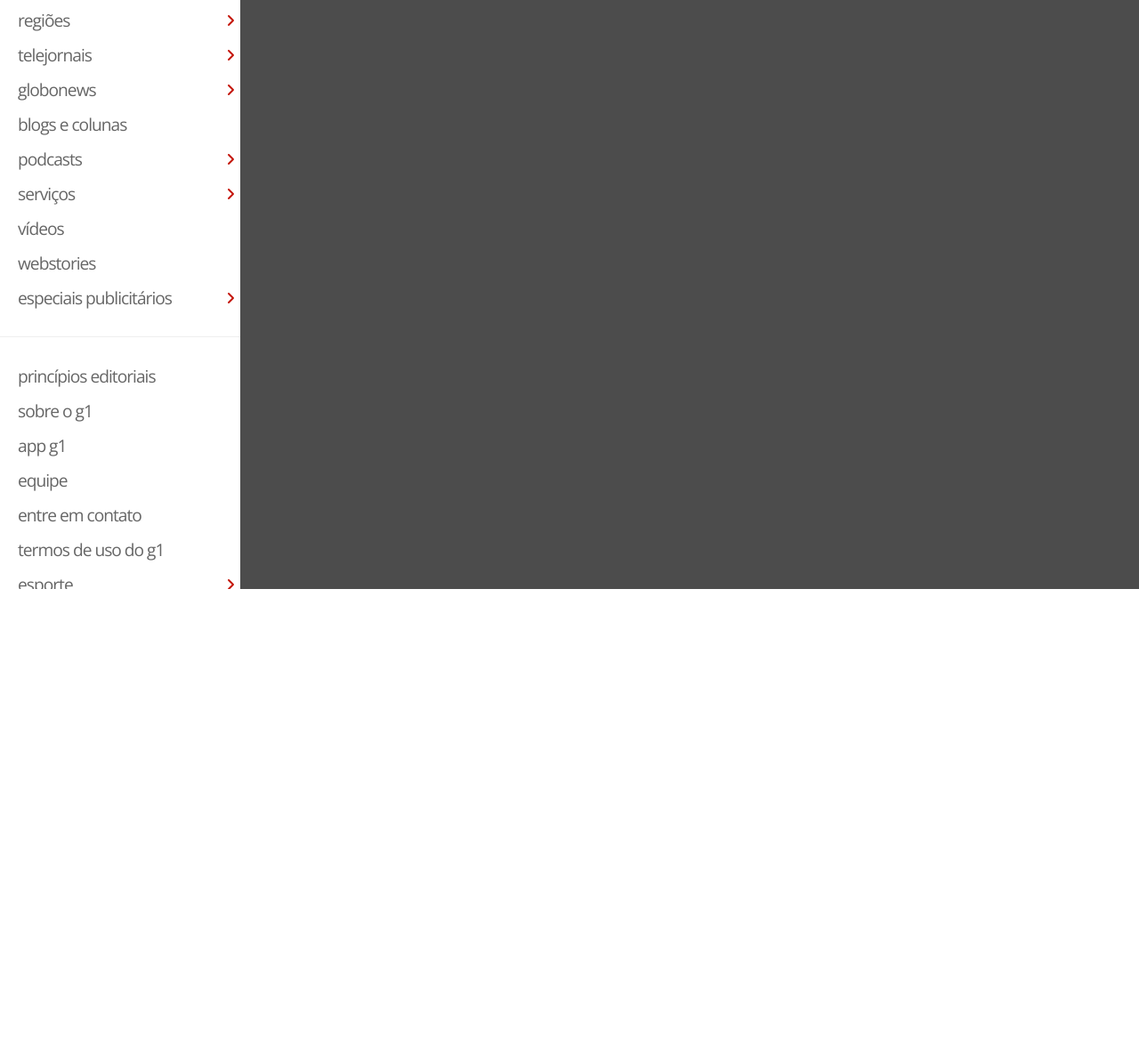
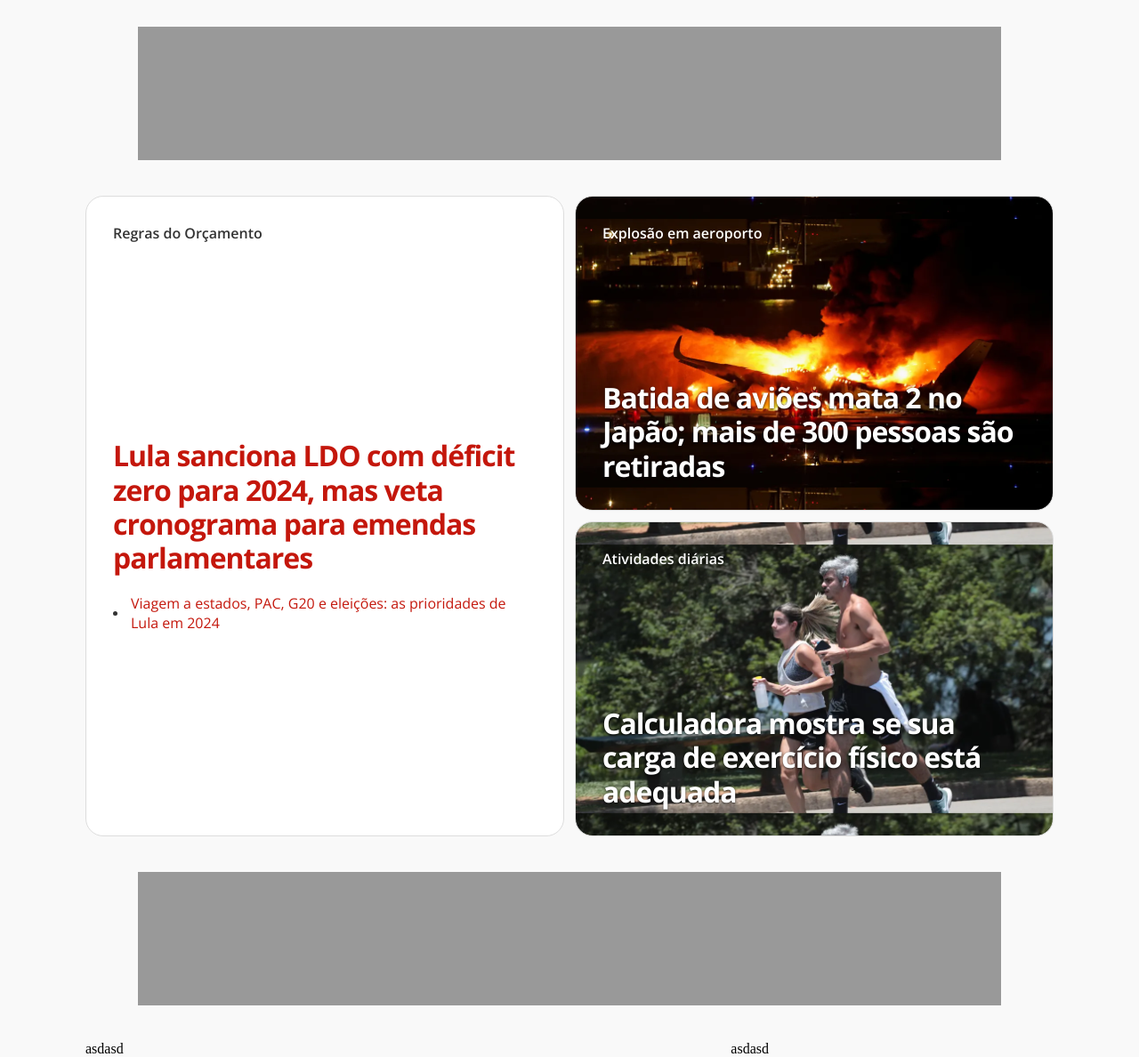
Before and after one commit to rodukao/g1-html-css, a plain HTML site: page index.html in a window 1280 px wide. Shown: the part 138-1326 px from the top of the page at 89% size. Before the commit the page ends 800 px from the top, so only its background shows below. Drawn offline with nearby package versions, Linux system fonts and the light colour scheme.

Commit message:
Adicionado notícias principais

```diff
--- a/index.html
+++ b/index.html
@@ -61,11 +61,16 @@
                         </ul>
                         <ul class="acesse-conta-sub-menu">
                             <li>
-                                <img class="acesse-icon" src="./resources/img/user-solid.svg">
-                                <div><span class="acesse-span">acesse sua conta</span><span class="acesse-cadastre">ou cadastre-se grátis</span></div>
+                                <a href="#">
+                                    <img class="acesse-icon" src="./resources/img/user-solid.svg">
+                                    <div><span class="acesse-span">acesse sua conta</span><span class="acesse-cadastre">ou cadastre-se grátis</span></div>
+                                </a>
                             </li>
                             <li>
-                                <span>grupo globo</span>
+                                <a href="#">
+                                    <img src="./resources/img/globo_logo.svg">
+                                    <span class="grupo-globo">grupo globo</span>
+                                </a>
                             </li>
                         </ul>
                     </div>
@@ -77,7 +82,6 @@
                 <div class="busca">
                     <form>
                         <fieldset>
-
                             <input name="busca" id="busca-input" class="busca-input" placeholder="BUSCAR" type="text">
                             <label for="busca">
                                 <svg xmlns="http://www.w3.org/2000/svg" height="16" width="16" viewBox="0 0 512 512"><path opacity="1" d="M416 208c0 45.9-14.9 88.3-40 122.7L502.6 457.4c12.5 12.5 12.5 32.8 0 45.3s-32.8 12.5-45.3 0L330.7 376c-34.4 25.2-76.8 40-122.7 40C93.1 416 0 322.9 0 208S93.1 0 208 0S416 93.1 416 208zM208 352a144 144 0 1 0 0-288 144 144 0 1 0 0 288z"/></svg>
@@ -88,5 +92,30 @@
             </div>
         </div>
     </header>
+    <div class="header-ads"></div>
+    <div class="main-noticias">
+        <article class="noticia-principal">
+            <a href="#"><p>Regras do Orçamento</p></a>
+            <div>
+                <a href="#"><h2>Lula sanciona LDO com déficit zero para 2024, mas veta cronograma para emendas parlamentares</h2></a>
+                <a href="#" class="link-relacionado">Viagem a estados, PAC, G20 e eleições: as prioridades de Lula em 2024</a>
+            </div>
+        </article>
+        <article class="news-col2 news-01">
+            <p>Explosão em aeroporto</p>
+            <div class="titulo-noticia">
+                <a href="#"><h2>Batida de aviões mata 2 no Japão; mais de 300 pessoas são retiradas</h2></a>
+            </div>
+        </article>
+        <article class="news-col2 news-02">
+            <p>Atividades diárias</p>
+            <h2>Calculadora mostra se sua carga de exercício físico está adequada</h2>
+        </article>
+    </div>
+    <div class="header-ads"></div>
+    <section class="main-site">
+        <div class="noticias">asdasd</div>
+        <div class="side-bar">asdasd</div>
+    </section>
 </body>
 </html>
--- a/resources/css/style.css
+++ b/resources/css/style.css
@@ -1,4 +1,4 @@
-@import url('https://fonts.googleapis.com/css2?family=Open+Sans:wght@300;400;500&family=Ubuntu:wght@400;500&display=swap');
+@import url('https://fonts.googleapis.com/css2?family=Open+Sans:wght@300;400;500;600;700;800&family=Ubuntu:wght@400;500&display=swap');
 
 * {
     box-sizing: border-box;
@@ -9,11 +9,16 @@
 body{
     display: flex;
     flex-direction: column;
+    background-color: #f9f9f9;
 }
 
 a{
     color: inherit;
     text-decoration: none;
+}
+
+header{
+    height: 128px;
 }
 
 .globo-sites-bar{
@@ -91,8 +96,8 @@
     height: 74px;
     background-color: #C4170C;
     position: absolute;
+    top: 50px;
     width: 100%;
-    top: 50px;
 }
 
 .conteudo-logo-bar{
@@ -112,7 +117,6 @@
     display: flex;
     align-items: center;
     gap: 5px;
-    margin-left: 10px;
 }
 
 .menu-icon svg{
@@ -125,7 +129,9 @@
     color: white;
 }
 
+/*Criando sub-menu*/
 .overlay{
+    display: none;
     position: fixed;
     width: 100%;
     height: 100vh;
@@ -135,8 +141,8 @@
     z-index: 2;
 }
 
-/*Criando sub-menu*/
 .sub-menu{
+    display: none;
     width: 270px;
     height: 100%;
     position: fixed;
@@ -157,7 +163,7 @@
 }
 
 .sub-menu-ul li{
-    padding: 6px;
+    padding: 6px 16px;
 }
 
 .sub-menu-ul a{
@@ -170,20 +176,22 @@
 .acesse-icon{
     width: 20px;
     height: 20px;
-    background-color: #666;
+    background-color: #999;
     padding: 4px;
     border-radius: 50%;
 }
 
 .acesse-conta-sub-menu{
-    padding: 30px;
+    list-style: none;
+    padding: 30px 20px 30px 20px;
 }
 
-.acesse-conta-sub-menu li{
+.acesse-conta-sub-menu li a{
     display: flex;
-    gap: 10px;
+    gap: 15px;
     align-items: center;
     line-height: .9em;
+    padding: 5px 0;
 }
 
 .acesse-conta-sub-menu li div{
@@ -191,21 +199,23 @@
     flex-direction: column;
 }
 
-.acesse-conta-sub-menu span{
-}
-
 .acesse-span{
-    color: red;
-    font-size: .9em;
+    color: #C4170C;
+    font-size: .8em;
     font-weight: bold;
+    letter-spacing: 0;
 }
 
 .acesse-cadastre{
-    font-size: .8em;
+    font-size: .6em;
+    letter-spacing: 0;
     color: #666;
 }
 
-
+.grupo-globo{
+    color: #666;
+    font-size: .8em;
+}
 
 .g1-logo svg{
     height: 42px;
@@ -265,3 +275,113 @@
     fill: #888;
     color: #888;
 }
+
+.header-ads{
+    width: 970px;
+    height: 150px;
+    background-color: #999;
+    margin: 2.5em auto;
+}
+
+.main-noticias{
+    display: grid;
+    grid-template-columns: repeat(2, 1fr);
+    grid-template-rows: 1fr 1fr;
+    gap: 12px;
+    max-width: 85%;
+    height: 90vh;
+    margin: 0 auto;
+}
+
+.main-noticias article{
+    padding: 30px;
+    background-color: white;
+    border: 1px solid #ddd;
+    border-radius: 20px;
+}
+
+.main-noticias p{
+    font-family: 'Open Sans', sans-serif;
+    font-weight: 600;
+    color: #333;
+}
+
+.noticia-principal{
+    grid-row: 1/3;
+}
+
+.noticia-principal div{
+    display: flex;
+    flex-direction: column;
+    justify-content: center;
+    height: 100%;
+}
+
+.noticia-principal h2{
+    font-family: 'Open Sans', sans-serif;
+    line-height: 1.2em;
+    font-weight: 700;
+    letter-spacing: -1px;
+    font-size: 2em;
+    color: #C4170C;
+}
+
+.noticia-principal .link-relacionado{
+    color: #C4170C;
+    font-family: 'Open Sans', sans-serif;
+    padding: 20px 0 0 20px;
+    position: relative;
+}
+
+.noticia-principal .link-relacionado::before{
+    content: "";
+    position: absolute;
+    top: 40px;
+    left: 0;
+    height: 5px;
+    width: 5px;
+    border-radius: 50%;
+    background-color: #333;
+}
+
+.news-col2{
+    display: flex;
+    flex-direction: column;
+    justify-content: space-between;
+    background-size: 100%;
+    background-position: center;
+    transition: all .5s;
+}
+
+.news-col2:hover{
+    background-size: 110%;
+}
+
+.news-01{
+    background-image: url('../img/news-thumbs/news-01.webp');
+}
+
+.news-02{
+    background-image: url('../img/news-thumbs/news-02.webp');
+}
+
+.news-col2 h2{
+    text-shadow: 0 1px 3px rgba(0,0,0,.8);
+    color: #fff;
+    font-family: 'Open Sans', sans-serif;
+    font-size: 2em;
+    line-height: 1.2em;
+    font-weight: 700;
+    letter-spacing: -1px;
+}
+
+.news-col2 p{
+    color: white;
+}
+
+.main-site{
+    display: grid;
+    grid-template-columns: 2fr 1fr;
+    width: 85%;
+    margin: 0 auto;
+}
```
Also changed, not shown: resources/img/globo_logo.svg (added), resources/img/news-thumbs/news-01.webp (added), resources/img/news-thumbs/news-02.webp (added).
